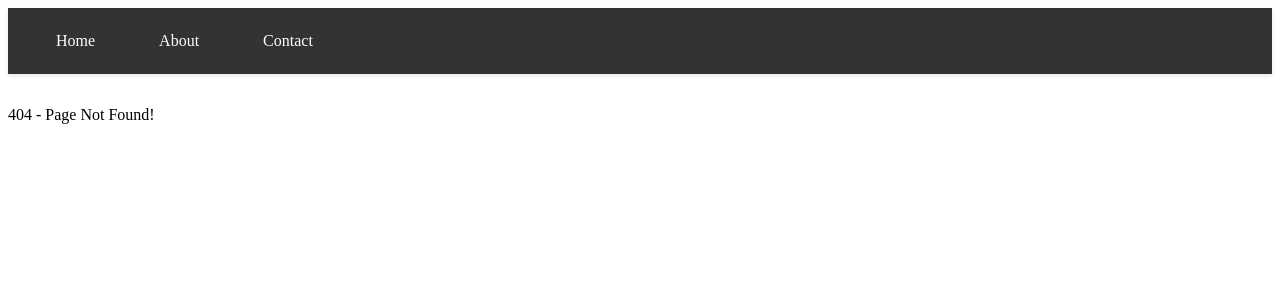
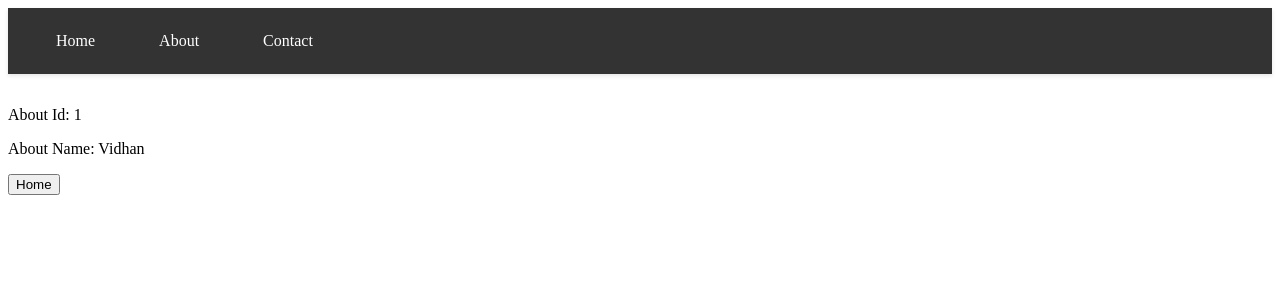
Before and after one commit to vidhansharma01/EcommerceUI, an Angular app: page /about/1 in a window 1280 px wide. Before the commit this address had no page. Shown: the top 300 px of the page. Built offline with nearby package versions, Linux system fonts and the light colour scheme.

Commit message:
Routing - paramMap & queryParamMap & router navigate

```diff
--- a/src/app/about/about.html
+++ b/src/app/about/about.html
@@ -1 +1,4 @@
-<p>About works!</p>
+<p>About Id: {{ aboutId }}</p>
+<p>About Name: {{ selectedPerson?.name }}</p>
+
+<button (click)="goHome()">Home</button>
--- a/src/app/about/about.ts
+++ b/src/app/about/about.ts
@@ -1,12 +1,41 @@
-import { Component } from '@angular/core';
+import { Component, OnInit } from '@angular/core';
+import { ActivatedRoute, Router  } from '@angular/router';
+import { CommonModule } from '@angular/common';
 
 @Component({
   selector: 'app-about',
   standalone: true,
-  imports: [],
+  imports: [CommonModule],
   templateUrl: './about.html',
   styleUrl: './about.css'
 })
-export class About {
+export class About implements OnInit {
+  aboutId: string | null = null;
+  selectedPerson: any = null;
 
+  about = [
+    { id: 1, name: 'Vidhan' },
+    { id: 2, name: 'Rahul' },
+    { id: 3, name: 'Ankit' }
+  ];
+
+  constructor(private route: ActivatedRoute, private router: Router) {}
+
+  ngOnInit() {
+    this.route.paramMap.subscribe(params => {
+      this.aboutId = params.get('id');
+      const id = parseInt(this.aboutId || '0');
+      this.selectedPerson = this.about.find(person => person.id === id);
+      console.log('About ID:', this.aboutId);
+    });
+
+    this.route.queryParamMap.subscribe(params => {
+      const ref = params.get('q');
+      console.log('Query Param: q =', ref);
+    });
+  }
+
+  goHome() {
+    this.router.navigate(['/home']);
+  }
 }
--- a/src/app/app.routes.ts
+++ b/src/app/app.routes.ts
@@ -8,6 +8,7 @@ export const routes: Routes = [
   { path: '', redirectTo: '/home', pathMatch: 'full' },
   { path: 'home', component: Home },
   { path: 'about', component: About },
+  { path: 'about/:id', component: About },
   { path: 'contact', component: Contact },
   { path: '**', component: Pagenotfound }
 ];
```
